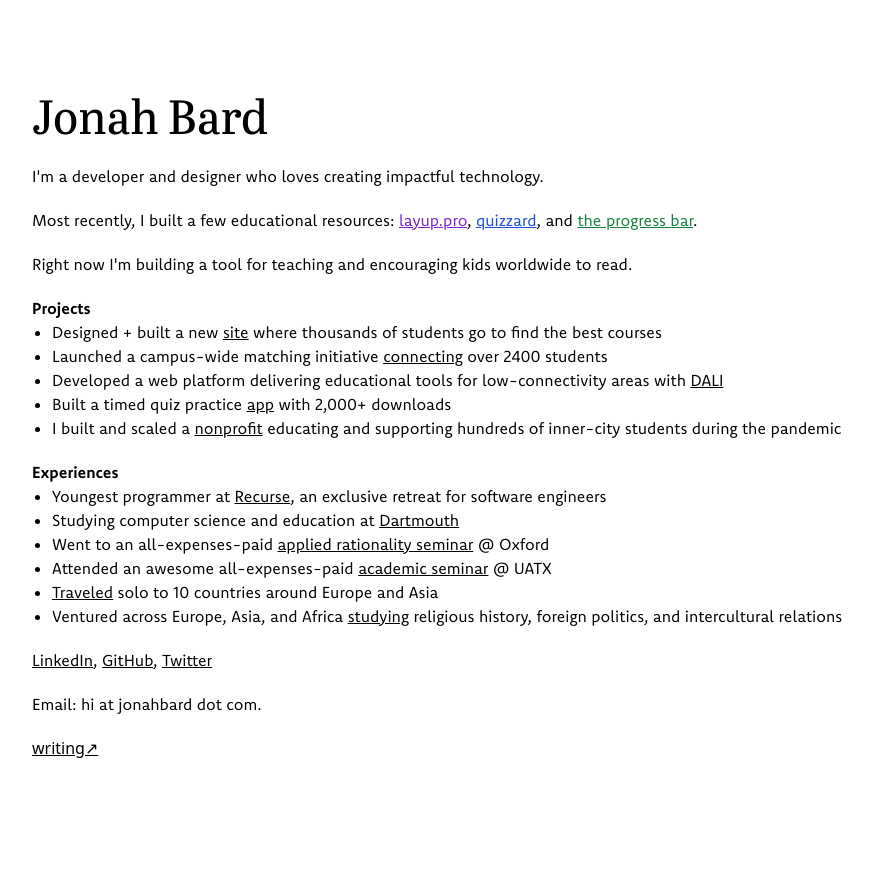
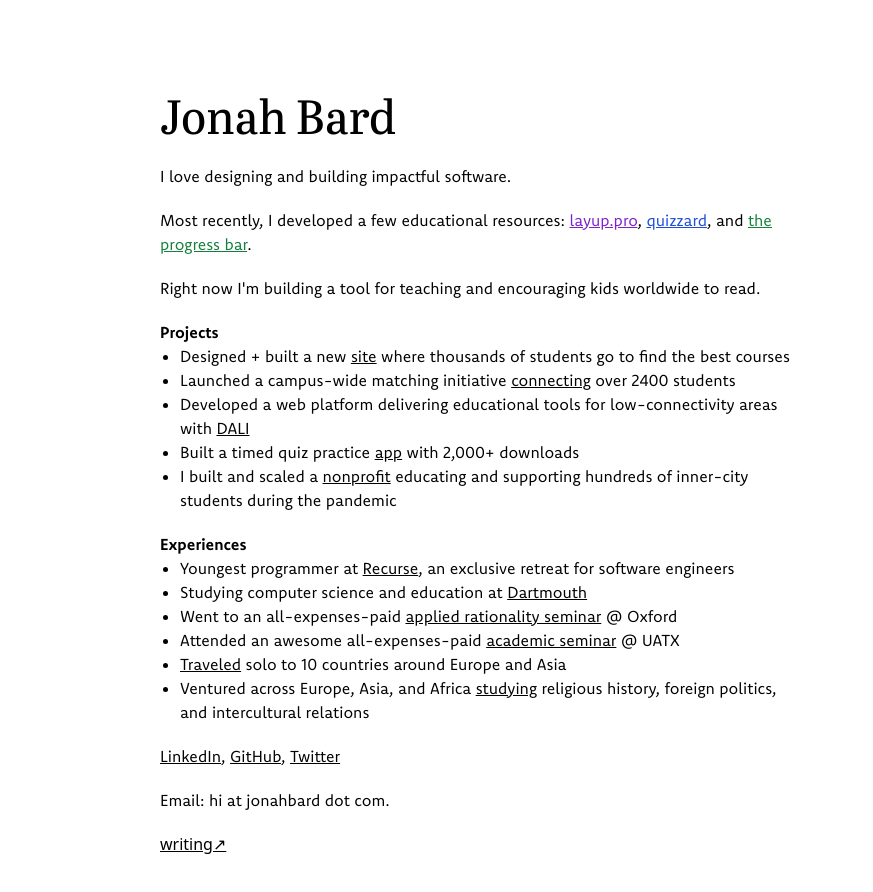
Before and after one commit to jonahbard/personal-site, a Next.js app: page / in a window 1280 px wide. Shown: the top 892 px of the page, without its empty margins (160-1033 px from the left). Before the commit the page ends 856 px from the top, so only its background shows below. Built offline with nearby package versions, Linux system fonts and the light colour scheme.

Commit message:
margin issues

```diff
--- a/app/page.tsx
+++ b/app/page.tsx
@@ -3,11 +3,11 @@
 
 export default function Home() {
   return (
-    <main className="mx-10 my-20 lg:mx-48 lg:my-24">
+    <main className="mx-10 my-20 lg:mx-56 xl:mx-80 lg:my-24">
       <div className="flex flex-col">
         <h1 className="text-5xl font-title">Jonah Bard</h1>
-        <p className="pt-5">I&apos;m a developer and designer who loves creating impactful technology. </p>
-        <p className="pt-5">Most recently, I built a few educational resources: <a className="text-purple-700  underline" href="https://layup.pro">layup.pro</a>, <a className=" text-blue-700 underline" href="https://apps.apple.com/us/app/quizzard-master-test-timing/id6446804987"> quizzard</a>, and <a className="text-green-700  underline" href="https://theprogressbar.co">the progress bar</a>.</p>
+        <p className="pt-5">I love designing and building impactful software. </p>
+        <p className="pt-5">Most recently, I developed a few educational resources: <a className="text-purple-700  underline" href="https://layup.pro">layup.pro</a>, <a className=" text-blue-700 underline" href="https://apps.apple.com/us/app/quizzard-master-test-timing/id6446804987"> quizzard</a>, and <a className="text-green-700  underline" href="https://theprogressbar.co">the progress bar</a>.</p>
         <p className="pt-5">Right now I&apos;m building a tool for teaching and encouraging kids worldwide to read.</p>
         <p className="pt-5 font-bold">Projects</p>
         <ul className="list-disc pl-5">
```
